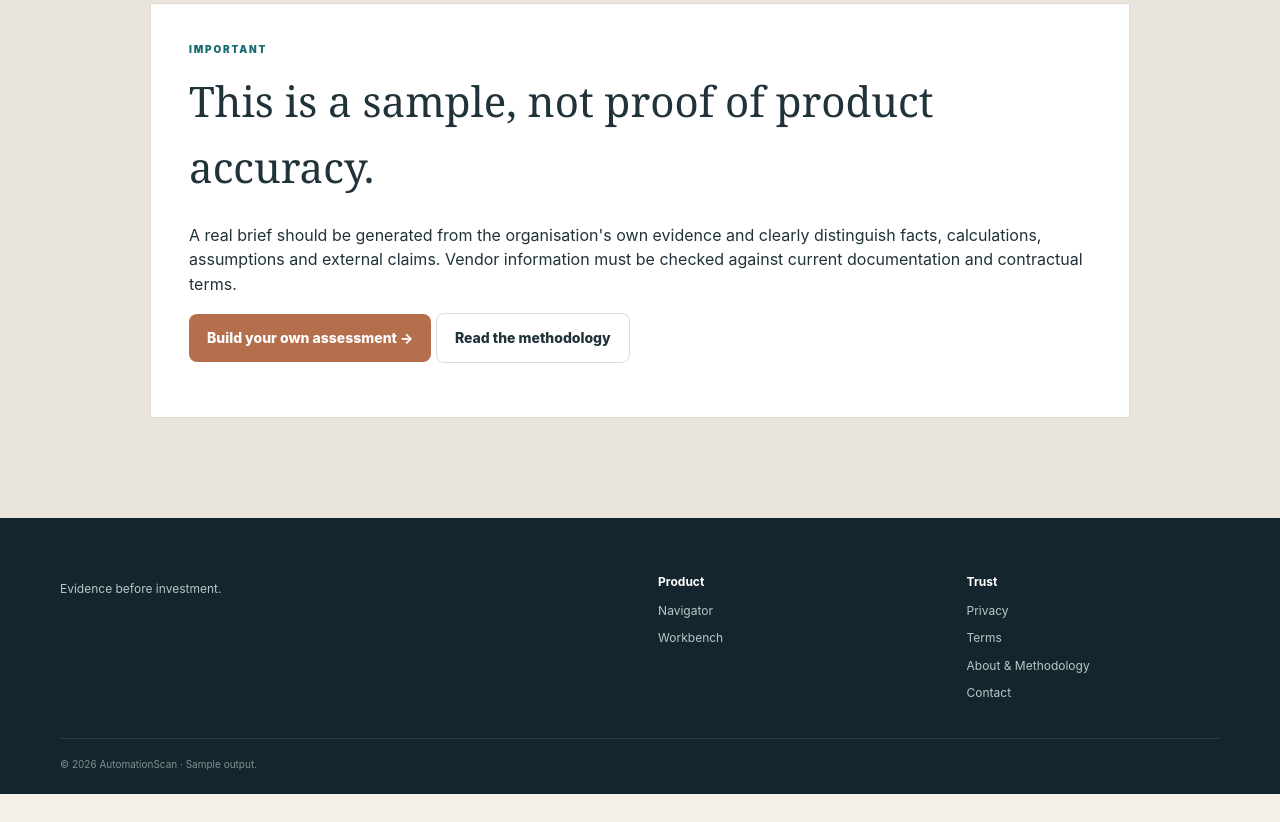
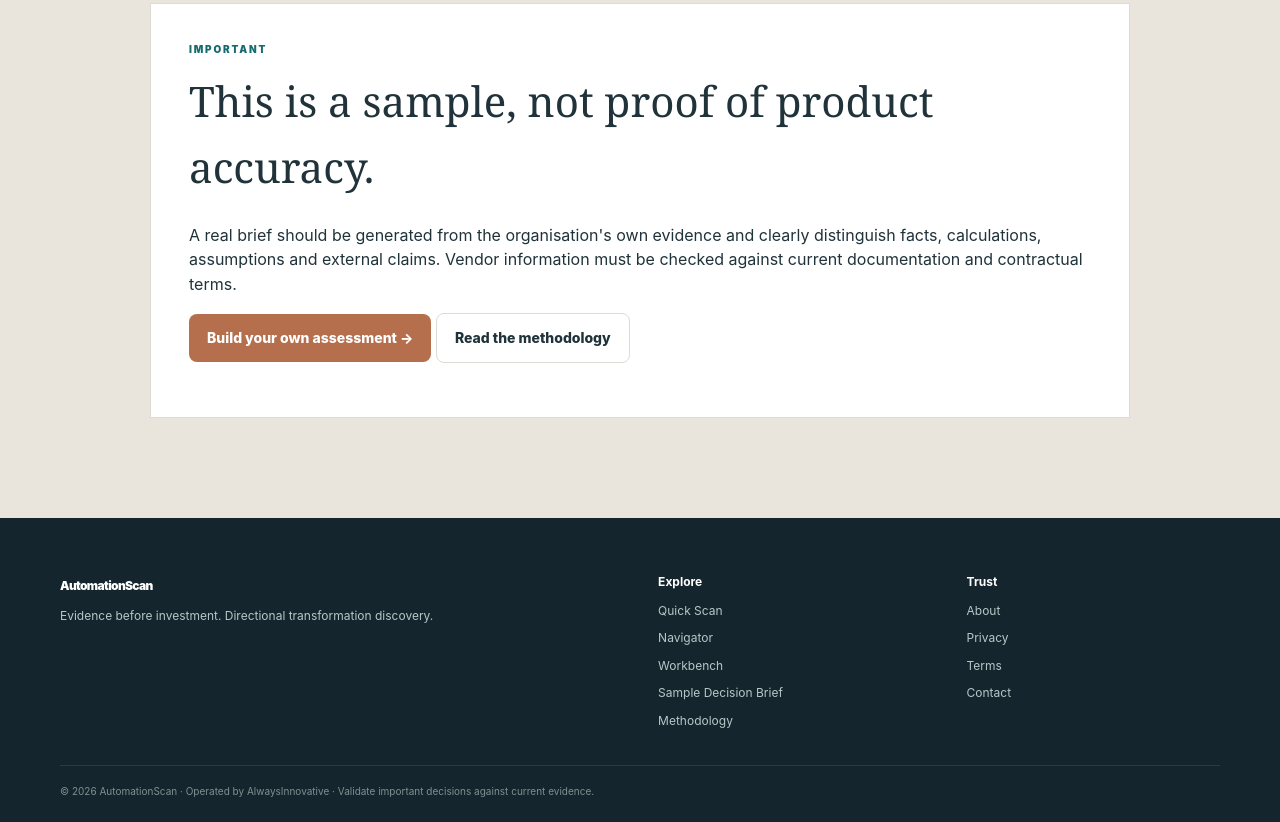
Before and after one commit to AlwaysInnovative/AutomationScan, a plain HTML site: page sample-report.html in a window 1280 px wide. Shown: the part 1282-2104 px from the top of the page. Before the commit the page ends 2076 px from the top, so only its background shows below. Drawn offline with Linux system fonts and the light colour scheme.

Commit message:
Standardize trust footer and public claims

```diff
--- a/sample-report.html
+++ b/sample-report.html
@@ -14,4 +14,4 @@
 <article class="tool-card"><span>06</span><h3>90-day action plan</h3><p>Collect application and spend records, validate the highest-impact process, run supplier demonstrations and document decision gates.</p></article>
 </div></div></section>
 <section class="proof-section"><div class="wrap"><div class="tool-panel"><p class="eyebrow">IMPORTANT</p><h2>This is a sample, not proof of product accuracy.</h2><p>A real brief should be generated from the organisation's own evidence and clearly distinguish facts, calculations, assumptions and external claims. Vendor information must be checked against current documentation and contractual terms.</p><p><a class="btn btn-copper" href="transformation-advisor.html">Build your own assessment →</a> <a class="btn btn-light" href="methodology.html">Read the methodology</a></p></div></div></section></main>
-<footer><div class="wrap footer-grid"><div><a class="brand" href="./"></a><p>Evidence before investment.</p></div><div><b>Product</b><a href="transformation-advisor.html">Navigator</a><a href="transformation-workbench.html">Workbench</a></div><div><b>Trust</b><a href="privacy.html">Privacy</a><a href="terms.html">Terms</a><a href="about.html">About & Methodology</a><a href="contact.html">Contact</a></div></div><div class="wrap footer-bottom">© 2026 AutomationScan · Sample output.</div></footer></body></html>
+<footer><div class="wrap footer-grid"><div><a class="brand" href="./">AutomationScan</a><p>Evidence before investment. Directional transformation discovery.</p></div><div><b>Explore</b><a href="./#scanner">Quick Scan</a><a href="transformation-advisor.html">Navigator</a><a href="transformation-workbench.html">Workbench</a><a href="sample-report.html">Sample Decision Brief</a><a href="methodology.html">Methodology</a></div><div><b>Trust</b><a href="about.html">About</a><a href="privacy.html">Privacy</a><a href="terms.html">Terms</a><a href="contact.html">Contact</a></div></div><div class="wrap footer-bottom">© 2026 AutomationScan · Operated by AlwaysInnovative · Validate important decisions against current evidence.</div></footer></body></html>
```
